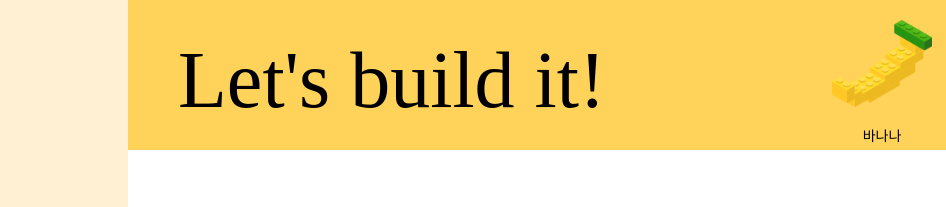
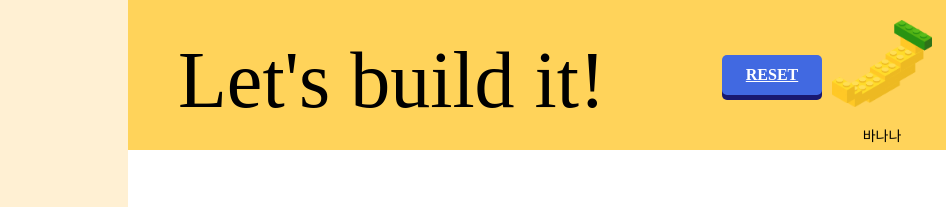
Before and after one commit to plum-611/221115, a plain HTML site: page index.html in a window 1280 px wide. Shown: the top 207 px of the page, 0-946 px from the left. Drawn offline with Linux system fonts and the light colour scheme; a web font is replaced by a local one.

Commit message:
Update index.html

```diff
--- a/index.html
+++ b/index.html
@@ -41,6 +41,38 @@
 		input[id="tab2"]:checked ~ .con2 {display: block;}
 		input[id="tab3"]:checked ~ .con3 {display: block;}
 
+		a.button {
+		  display: block;
+		  position: relative;
+		  float: left;
+		  width: 100px;
+		  padding: 0;
+		  margin: 10px 20px 10px 0;
+		  font-weight: 600;
+		  text-align: center;
+		  line-height: 40px;
+		  color: #FFF;
+		  border-radius: 5px;
+		  transition: all 0.2s ;
+		}
+
+		.btnBlueGreen {
+		  background-color:Royalblue
+		}
+
+		.btnPush:hover {
+		  margin-top: 15px;
+		  margin-bottom: 5px;
+		}
+
+		.btnBlueGreen.btnPush {
+		  box-shadow: 0px 5px 0px 0px Midnightblue;
+		}
+
+		.btnBlueGreen.btnPush:hover {
+		  box-shadow: 0px 0px 0px 0px grey;
+		}
+
 	</style>
 </head>
 <body style="margin: 0px; background-color:rgb(255, 240, 211);">
@@ -52,7 +84,7 @@
 				<p class="f1">Let's build it!</p>
 
 			</div>
-
+				<a href="" title="Button push blue/green" class="button btnPush btnBlueGreen" style="position:absolute; right: 310px; top:45px;"> RESET </a>
 
 				<input type="radio" name="tabmenu" id="tab1" checked>
 				<label for="tab1" class="r1">
```
